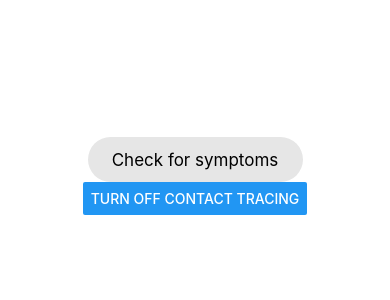
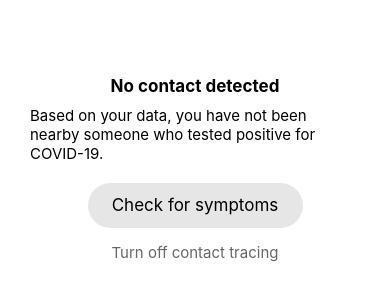
Before and after one commit to covid19database/coviddb-app, a React Native app in the folder covid19db/: screen / in a window 390 px wide. Shown: the part 246-546 px from the top of the page. Built offline with nearby package versions, Linux system fonts and the light colour scheme.

Commit message:
basic homepage

```diff
--- a/covid19db/App.js
+++ b/covid19db/App.js
@@ -1,25 +1,57 @@
 import React from 'react';
 import { StyleSheet, Text, View, Button, TouchableOpacity } from 'react-native';
+
+
+const ButtonBackgroundless = (props) => {
+    return (
+      <TouchableOpacity
+          style={styles.buttonBackgroundless}
+          onPress={props.onPress}
+          underlayColor='#fff'>
+          <Text style={styles.buttonBackgroundlessText}>{props.text}</Text>
+      </TouchableOpacity>
+    );
+}
+
+
+/**
+ * ButtonLight
+ * ===
+ * light gray button with dark text, not full-width by default
+ *
+ * Example onPress events:
+ *
+ *    () => { alert('You tapped the button!'); }
+ *    () => navigate('HomeScreen')
+ */
+// Example onPress events
+const ButtonLight = (props) => {
+    return (
+      <TouchableOpacity
+          style={styles.buttonLight}
+          onPress={props.onPress}
+          underlayColor='#fff'>
+          <Text style={styles.buttonLightText}>{props.text}</Text>
+      </TouchableOpacity>
+    );
+}
+
 
 export default function App() {
   return (
     <View style={styles.container}>
-        <TouchableOpacity
-            style={styles.buttonLight}
+        <Text style={styles.heading}>No contact detected</Text>
+        <Text style={styles.copy}>Based on your data, you have not been nearby someone who tested positive for COVID-19.</Text>
+        <ButtonLight
             onPress={() => {
               alert('You tapped the button!');
             }}
-            // onPress={() => navigate('HomeScreen')}
-            underlayColor='#fff'>
-            <Text style={styles.buttonLightText}>Check for symptoms</Text>
-        </TouchableOpacity>
-        <Button
-          style={styles.buttonNoBgText}
-          onPress={() => {
-              alert('Nawwwwww');
-          }}
-          title="Turn off contact tracing"
-        />
+            text="Check for symptoms" />
+        <ButtonBackgroundless
+            onPress={() => {
+                alert('Nawwwwww');
+            }}
+            text="Turn off contact tracing" />
     </View>
   );
 }
@@ -42,8 +74,21 @@
   buttonLightText: {
     fontSize: 17,
   },
-  buttonNoBgText: {
+  buttonBackgroundlessText: {
+    paddingTop: 15,
+    paddingBottom: 15,
     fontSize: 15,
-
+    color: '#666666'
+  },
+  heading: {
+    fontWeight: 'bold',
+    fontSize: 17
+  },
+  copy: {
+    fontSize: 15,
+    paddingRight: 30,
+    paddingLeft: 30,
+    paddingTop: 10,
+    paddingBottom:20,
   }
 });
```
